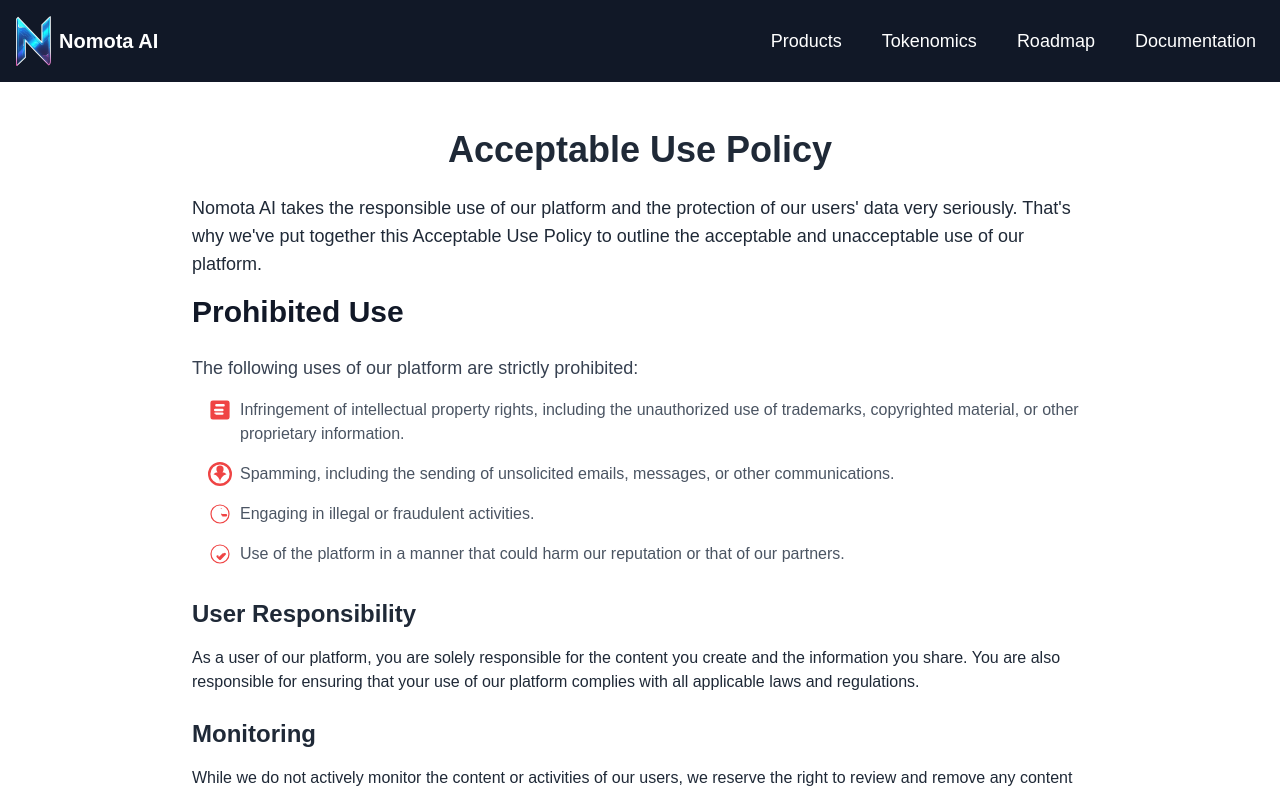
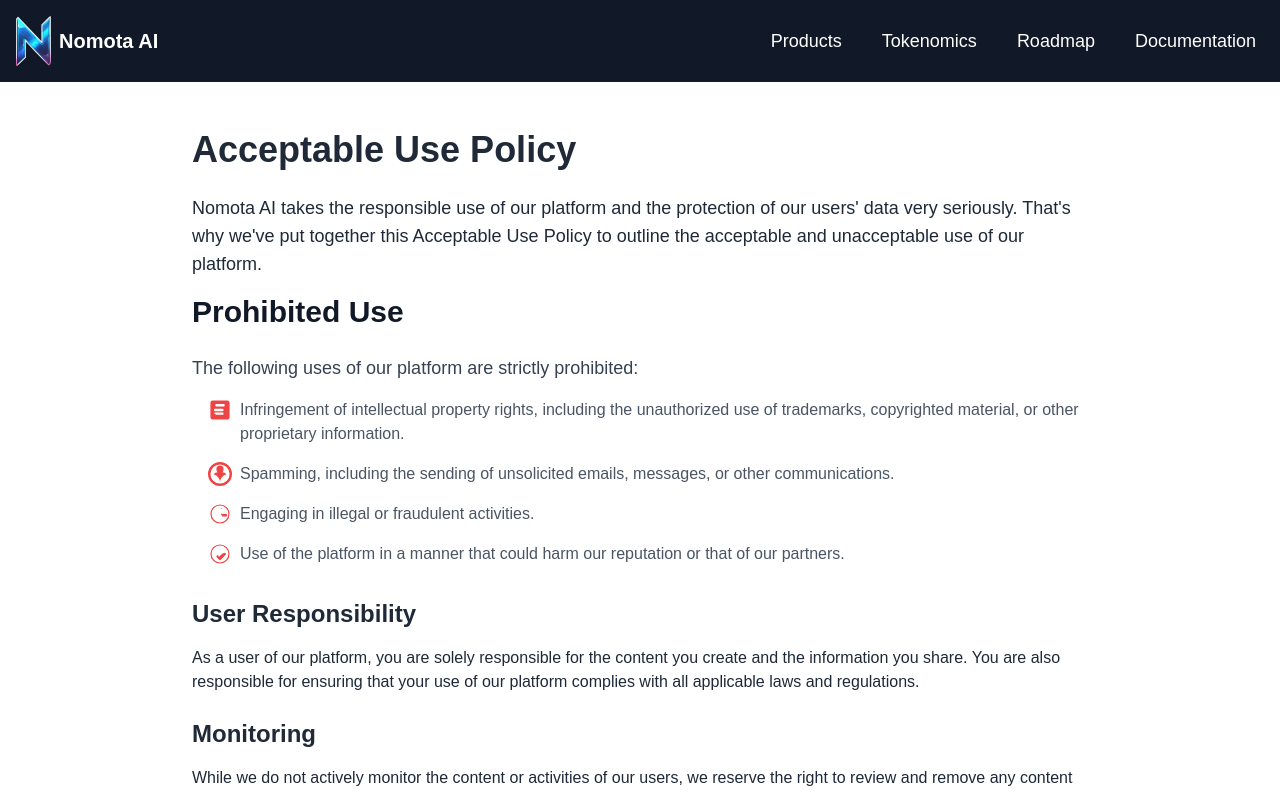
Before and after one commit to MohanVarma1965/NomotaAI, a React (Create React App) app: page /acceptable-use in a window 1280 px wide. Shown: the top 793 px of the page. Built offline with nearby package versions, Linux system fonts and the light colour scheme.

Commit message:
title left

```diff
--- a/src/components/Pages/AcceptableUse.tsx
+++ b/src/components/Pages/AcceptableUse.tsx
@@ -7,7 +7,7 @@ const AcceptableUse: React.FC = () => {
   return (
     <div className="p-6 py-12 text-gray-800 bg-white sm:px-6 lg:px-8">
       <div className="max-w-4xl mx-auto">
-        <h1 className="mb-6 text-3xl font-bold text-center md:text-4xl">Acceptable Use Policy</h1>
+        <h1 className="mb-6 text-3xl font-bold md:text-4xl">Acceptable Use Policy</h1>
 
         <p className="mb-4 text-lg">
           Nomota AI takes the responsible use of our platform and the protection of our users' data very seriously.
```
